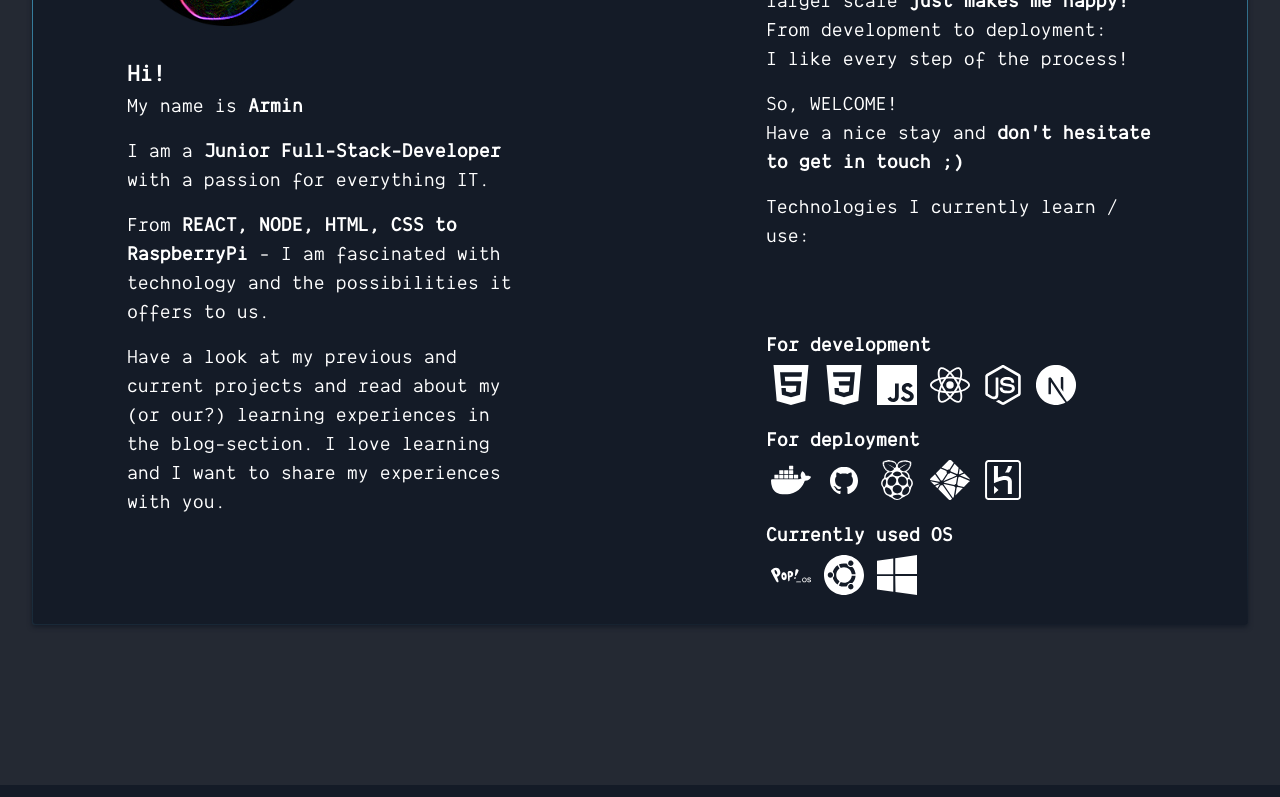
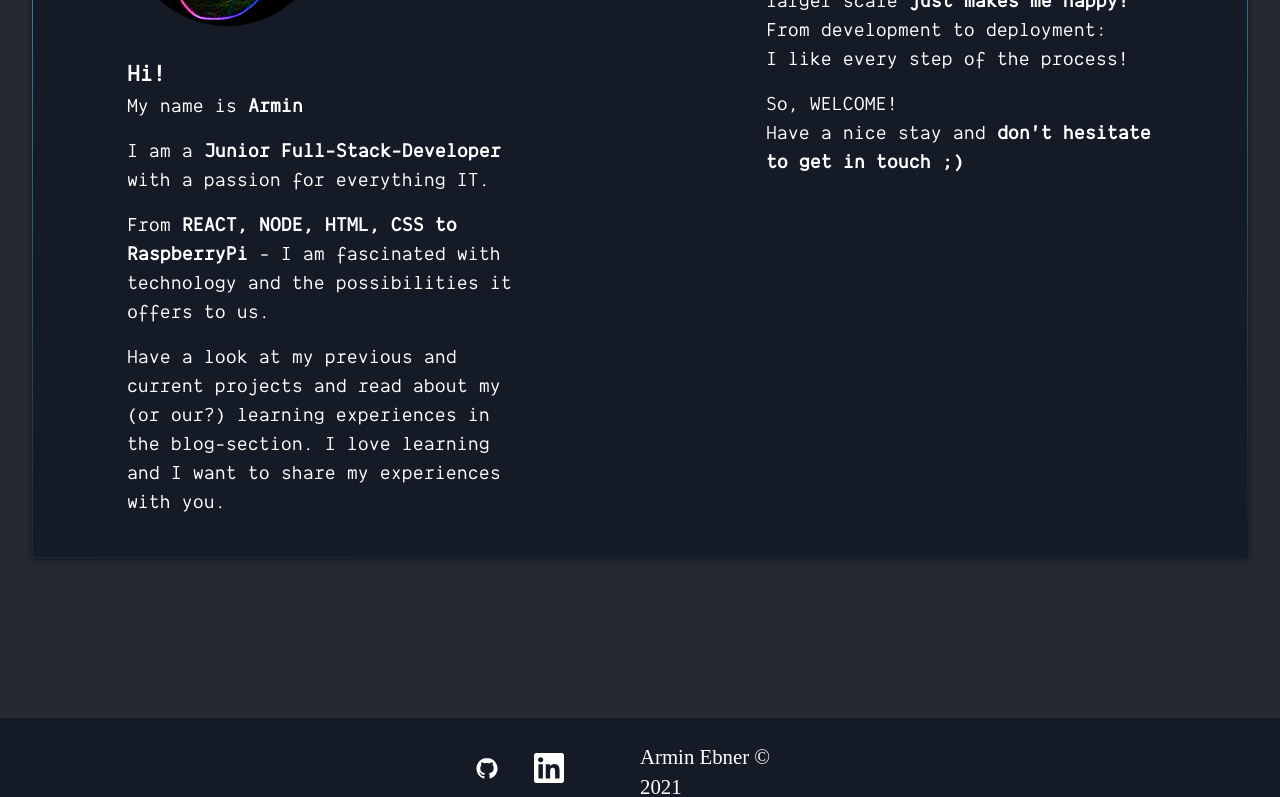
Before and after one commit to arminebner/next-blog, a Next.js app: page / in a window 1280 px wide. Shown: the part 1157-1954 px from the top of the page. Built offline with nearby package versions, Linux system fonts and the light colour scheme; a web font is replaced by a local one.

Commit message:
back to normal img cause static site

```diff
--- a/components/About.js
+++ b/components/About.js
@@ -1,4 +1,3 @@
-import Image from 'next/image'
 import styles from '../styles/About.module.css'
 
 const About = () => {
@@ -11,11 +10,12 @@ const About = () => {
 						<div className={styles.textContent}>
 							<div className={styles.leftColumn}>
 								<div className={styles.portraitImg}>
-									<Image
+									<img
+										style={{
+											width: '200px',
+											height: '200px',
+										}}
 										src='/images/portrait-round-color.png'
-										layout='fixed'
-										width={200}
-										height={200}
 										alt='portrait of the site-author'
 									/>
 								</div>
@@ -67,178 +67,6 @@ const About = () => {
 										don't hesitate to get in touch ;)
 									</span>
 								</p>
-								<p>Technologies I currently learn / use:</p>
-								<div className={styles.iconSection}>
-									<div className={styles.category}>
-										<h4>For development</h4>
-										<div className={styles.icons}>
-											<div
-												className={
-													styles.iconContainer
-												}>
-												<Image
-													src='/icons/html5.svg'
-													layout='fixed'
-													width={40}
-													height={40}
-												/>
-											</div>
-											<div
-												className={
-													styles.iconContainer
-												}>
-												<Image
-													src='/icons/css3.svg'
-													layout='fixed'
-													width={40}
-													height={40}
-												/>
-											</div>
-											<div
-												className={
-													styles.iconContainer
-												}>
-												<Image
-													src='/icons/javascript.svg'
-													layout='fixed'
-													width={40}
-													height={40}
-												/>
-											</div>
-											<div
-												className={
-													styles.iconContainer
-												}>
-												<Image
-													src='/icons/react.svg'
-													layout='fixed'
-													width={40}
-													height={40}
-												/>
-											</div>
-											<div
-												className={
-													styles.iconContainer
-												}>
-												<Image
-													src='/icons/node-dot-js.svg'
-													layout='fixed'
-													width={40}
-													height={40}
-												/>
-											</div>
-											<div
-												className={
-													styles.iconContainer
-												}>
-												<Image
-													src='/icons/next-dot-js.svg'
-													layout='fixed'
-													width={40}
-													height={40}
-												/>
-											</div>
-										</div>
-									</div>
-									<div className={styles.category}>
-										<h4>For deployment</h4>
-										<div className={styles.icons}>
-											<div
-												className={
-													styles.iconContainer
-												}>
-												<Image
-													src='/icons/docker.svg'
-													layout='fixed'
-													width={40}
-													height={40}
-												/>
-											</div>
-											<div
-												className={
-													styles.iconContainer
-												}>
-												<Image
-													src='/icons/github_badge.svg'
-													layout='fixed'
-													width={40}
-													height={40}
-												/>
-											</div>
-											<div
-												className={
-													styles.iconContainer
-												}>
-												<Image
-													src='/icons/raspberrypi.svg'
-													layout='fixed'
-													width={40}
-													height={40}
-												/>
-											</div>
-											<div
-												className={
-													styles.iconContainer
-												}>
-												<Image
-													src='/icons/netlify.svg'
-													layout='fixed'
-													width={40}
-													height={40}
-												/>
-											</div>
-											<div
-												className={
-													styles.iconContainer
-												}>
-												<Image
-													src='/icons/heroku.svg'
-													layout='fixed'
-													width={40}
-													height={40}
-												/>
-											</div>
-										</div>
-									</div>
-									<div className={styles.category}>
-										<h4>Currently used OS</h4>
-										<div className={styles.icons}>
-											<div
-												className={
-													styles.iconContainer
-												}>
-												<Image
-													src='/icons/pop_os.svg'
-													layout='fixed'
-													width={40}
-													height={40}
-												/>
-											</div>
-											<div
-												className={
-													styles.iconContainer
-												}>
-												<Image
-													src='/icons/ubuntu.svg'
-													layout='fixed'
-													width={40}
-													height={40}
-												/>
-											</div>
-											<div
-												className={
-													styles.iconContainer
-												}>
-												<Image
-													src='/icons/windows.svg'
-													layout='fixed'
-													width={40}
-													height={40}
-												/>
-											</div>
-										</div>
-									</div>
-								</div>
 							</div>
 						</div>
 					</div>
--- a/components/Header.js
+++ b/components/Header.js
@@ -1,5 +1,4 @@
 import { useState, useEffect } from 'react'
-import Image from 'next/image'
 import IconsTitle from './IconsTitle'
 import MainTitle from './MainTitle'
 import styles from '../styles/Header.module.css'
@@ -32,11 +31,9 @@ const Header = () => {
 					</p>
 				</div>
 				<div className={styles.scroll}>
-					<Image
+					<img
+						style={{ height: '60px', width: '60px' }}
 						src='/icons/scroll.svg'
-						layout='fixed'
-						height={60}
-						width={60}
 						alt='mouse-scroll-down'
 					/>
 				</div>
--- a/package.json
+++ b/package.json
@@ -4,7 +4,7 @@
   "private": true,
   "scripts": {
     "dev": "next dev",
-    "build": "next build",
+    "build": "next build && next export",
     "start": "next start"
   },
   "dependencies": {
```
Also changed, not shown: components/Posts.js (+5 -4 lines), pages/post/[slug]/index.js (+9 -21 lines), pages/projects.js (+14 -0 lines).
